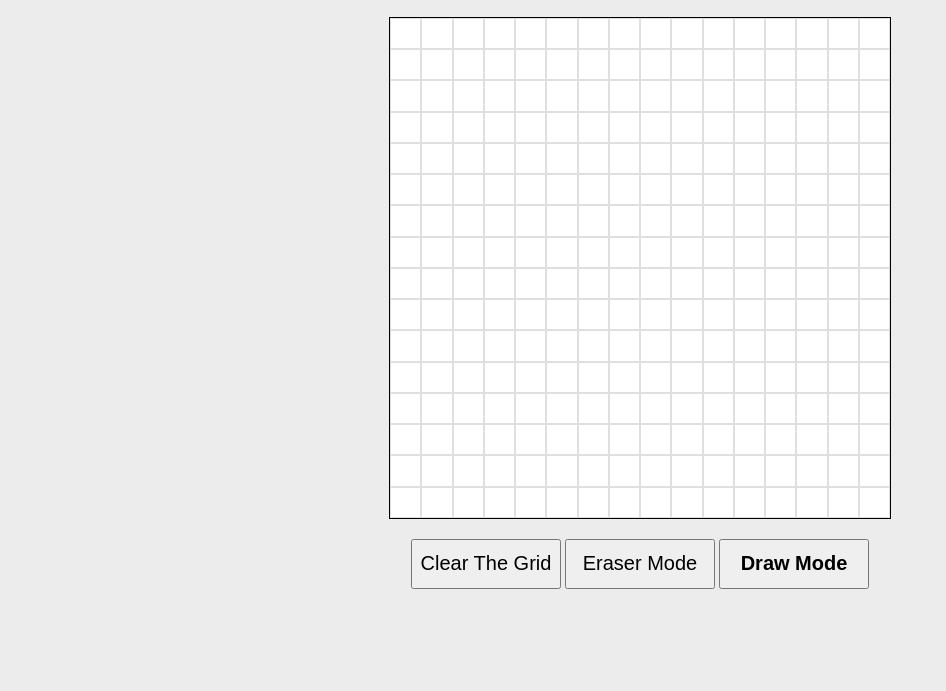
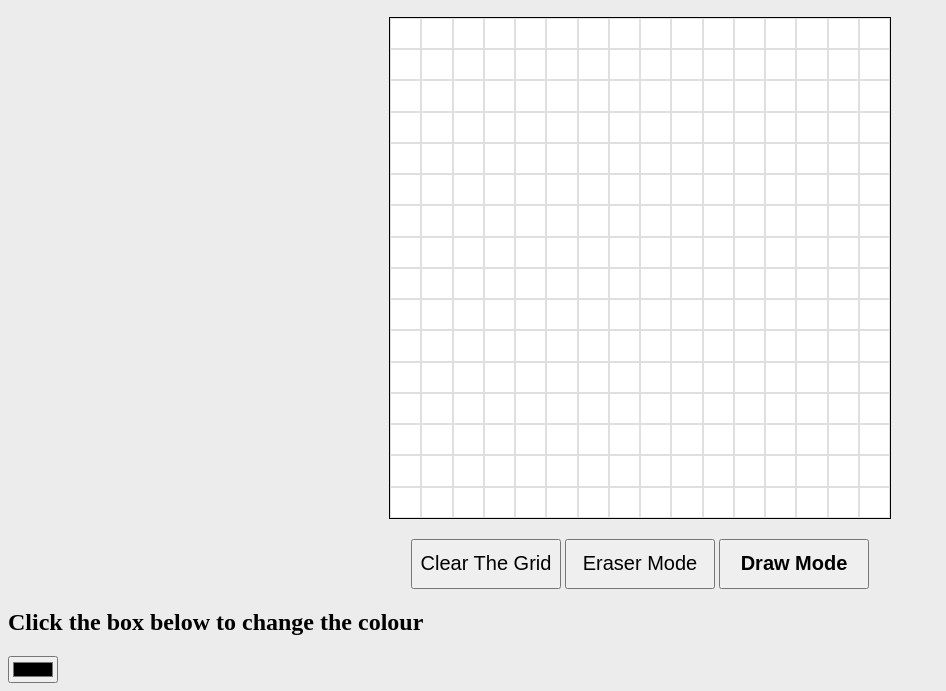
Before and after one commit to vinothrobinson/etch-a-sketch, a plain HTML site: page index.html in a window 1280 px wide. Shown: the part 133-824 px from the top of the page, without its empty margins (0-946 px from the left). Before the commit the page ends 800 px from the top, so only its background shows below. Drawn offline with Linux system fonts and the light colour scheme.

Commit message:
Create an input element of type color in order to create a color wheel

```diff
--- a/index.html
+++ b/index.html
@@ -19,6 +19,11 @@
         <button id="eraser-mode"> Eraser Mode </button>
         <button id="draw-mode"> Draw Mode </button>
     </div>
+    <div class="colorpicker">
+        <h2> Click the box below to change the colour </h2>
+        <input type="color" class="colorwheel" value="#000000" onchange="changeColor(value)">
+    </div>
+
 
 </body>
 </html>
```
